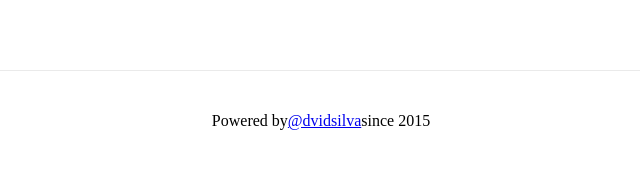
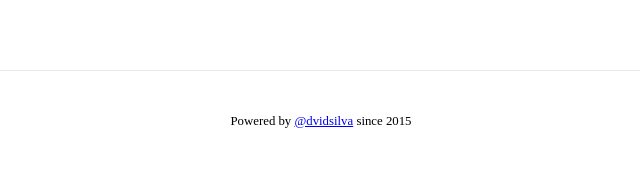
Before and after one commit to dvidsilva/techqueria-cm, a Next.js app: page / in a window 1280 px wide. Shown: the part 1442-1611 px from the top of the page, without its empty margins (319-959 px from the left). Built offline with nearby package versions, Linux system fonts and the light colour scheme.

Commit message:
fixed spacing in footer

```diff
--- a/pages/index.js
+++ b/pages/index.js
@@ -100,13 +100,13 @@ export default function Home() {
       </main>
 
       <footer className={styles.footer}>
-        Powered by<a
+        Powered by&nbsp;<a
           href="https://twitter.com/dvidsilva"
           target={'_blank'}
         >
           @dvidsilva
         </a>
-        since 2015
+        &nbsp;since 2015
       </footer>
     </div>
   )
--- a/styles/Home.module.css
+++ b/styles/Home.module.css
@@ -43,6 +43,8 @@
   display: flex;
   justify-content: center;
   align-items: center;
+
+  font-size: 0.8em;
 }
 
 .footer img {
```
